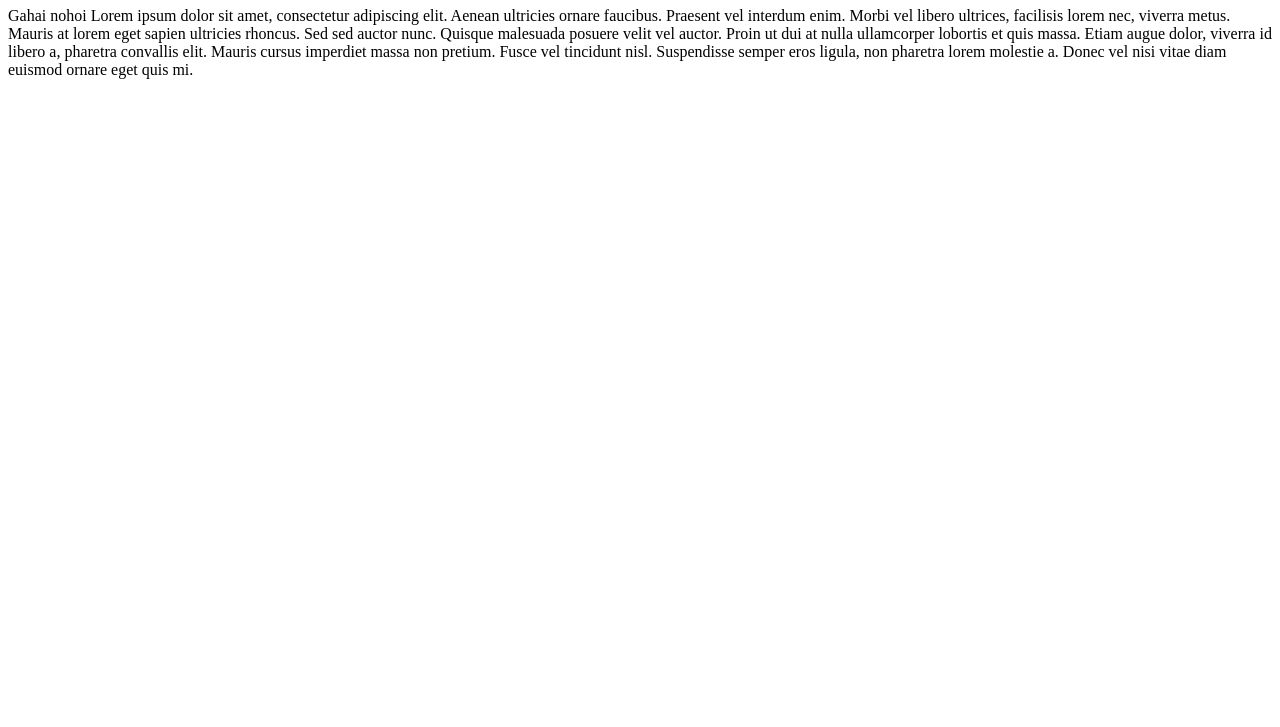
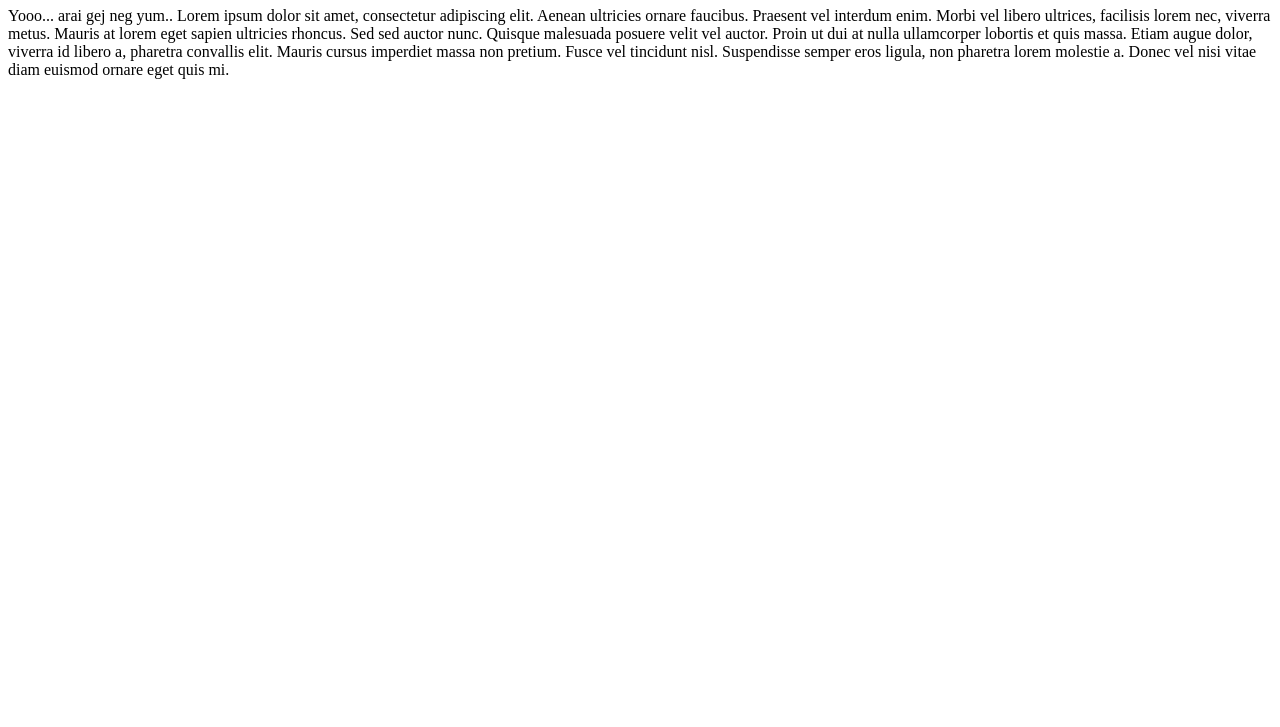
Before and after one commit to jamukha/jamukha.github.io, a plain HTML site: page index.html in a window 1280 px wide. Shown: the part 73-800 px from the top of the page. Drawn offline with Linux system fonts and the light colour scheme.

Commit message:
Update index.html

```diff
--- a/index.html
+++ b/index.html
@@ -5,6 +5,6 @@
 </head>
 <body>
 	<h1>Welcome to Laboratory 1</h1>
-	<p>Gahai nohoi Lorem ipsum dolor sit amet, consectetur adipiscing elit. Aenean ultricies ornare faucibus. Praesent vel interdum enim. Morbi vel libero ultrices, facilisis lorem nec, viverra metus. Mauris at lorem eget sapien ultricies rhoncus. Sed sed auctor nunc. Quisque malesuada posuere velit vel auctor. Proin ut dui at nulla ullamcorper lobortis et quis massa. Etiam augue dolor, viverra id libero a, pharetra convallis elit. Mauris cursus imperdiet massa non pretium. Fusce vel tincidunt nisl. Suspendisse semper eros ligula, non pharetra lorem molestie a. Donec vel nisi vitae diam euismod ornare eget quis mi.</p>
+	<p>Yooo... arai gej neg yum.. Lorem ipsum dolor sit amet, consectetur adipiscing elit. Aenean ultricies ornare faucibus. Praesent vel interdum enim. Morbi vel libero ultrices, facilisis lorem nec, viverra metus. Mauris at lorem eget sapien ultricies rhoncus. Sed sed auctor nunc. Quisque malesuada posuere velit vel auctor. Proin ut dui at nulla ullamcorper lobortis et quis massa. Etiam augue dolor, viverra id libero a, pharetra convallis elit. Mauris cursus imperdiet massa non pretium. Fusce vel tincidunt nisl. Suspendisse semper eros ligula, non pharetra lorem molestie a. Donec vel nisi vitae diam euismod ornare eget quis mi.</p>
 </body>
 </html>
```
